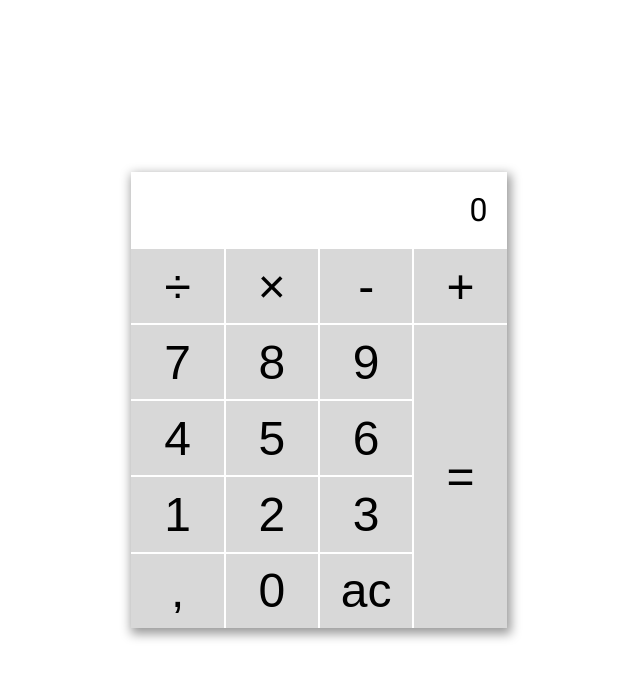
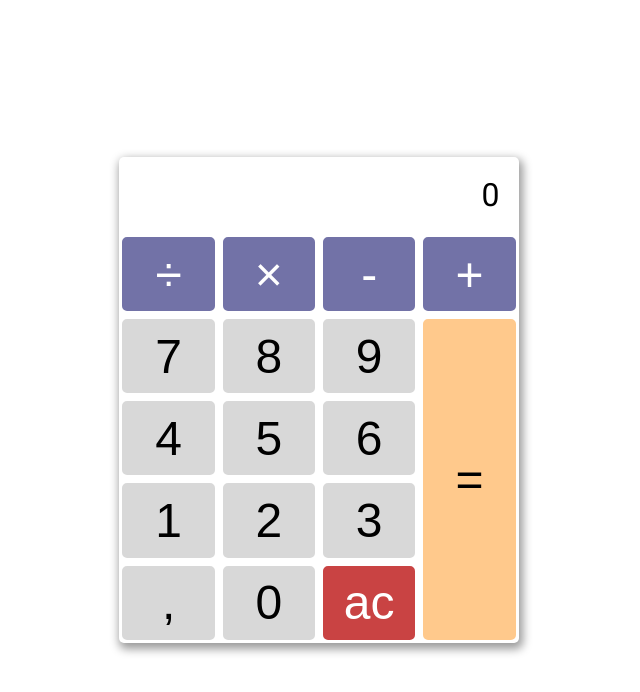
Before and after one commit to FluffyderDelphin/Calculator, a plain HTML site: page index.html in a window 1280 px wide. Shown: the whole page, without its empty margins (321-961 px from the left). Drawn offline with Linux system fonts and the light colour scheme.

Commit message:
added color to buttons styles

```diff
--- a/css/style.css
+++ b/css/style.css
@@ -23,6 +23,7 @@ body{
 
 .calculator{
     box-shadow: 2px 4px 10px 2px rgba(0, 0, 0, 0.4);
+    border-radius: 5px;
 }
 .calculator_buttons{
     display:grid;
@@ -42,14 +43,57 @@ body{
     border: none;
     font-size: 3rem;
     padding: 0.6rem 1.3rem;
-    background-color: rgb(216, 216, 216);
+    /* background-color: rgb(216, 216, 216); */
+    border: 3px solid  rgb(255, 255, 255);
+    border-radius: 8px;
 
 
 
 }
-.calculator_buttons button:hover{
+/* .calculator_buttons button:hover{
+    background-color: rgb(197, 197, 197);
+} */
+.calculator_buttons button:active{
+   border: 3px solid  rgb(123, 174, 252);
+}
+
+
+.number, .comma{
+   background-color: rgb(216, 216, 216);
+}
+.number:hover,.comma:hover{
     background-color: rgb(197, 197, 197);
 }
+
+.sign{
+    background-color: rgb(114, 114, 167);
+    color: #fff;
+}
+
+.sign:hover{
+    background-color: rgb(78, 78, 138);
+}
+
+.equal{
+    background-color: rgb(255, 201, 140);
+}
+
+.equal:hover{
+    background-color: rgb(248, 191, 125);
+}
+
+.allclear{
+    background-color: rgb(201, 67, 67);
+    color: #fff;
+}
+
+
+.allclear:hover{
+    background-color: rgb(192, 61, 61);
+}
+
+
+
 
 
 
--- a/index.html
+++ b/index.html
@@ -17,20 +17,20 @@
                 0
             </div>
             <div class="calculator_buttons">
-                <button class="plus">+</button>
-                <button class="minus">-</button>
-                <button class="times">&times;</button>
-                <button class="divide">÷</button>
-                <button class="one">1</button>
-                <button class="two">2</button>
-                <button class="three">3</button>
-                <button class="four">4</button>
-                <button class="five">5</button>
-                <button class="six">6</button>
-                <button class="seven">7</button>
-                <button class="eight">8</button>
-                <button class="nine">9</button>
-                <button class="zero">0</button>
+                <button class="plus sign">+</button>
+                <button class="minus sign">-</button>
+                <button class="times sign">&times;</button>
+                <button class="divide sign">÷</button>
+                <button class="one number">1</button>
+                <button class="two number ">2</button>
+                <button class="three number">3</button>
+                <button class="four number">4</button>
+                <button class="five number">5</button>
+                <button class="six number">6</button>
+                <button class="seven number">7</button>
+                <button class="eight number">8</button>
+                <button class=" nine number">9</button>
+                <button class="zero number">0</button>
                 <button class="comma">,</button>
                 <button class="allclear">ac</button>
                 <button class="equal">=</button>
```
